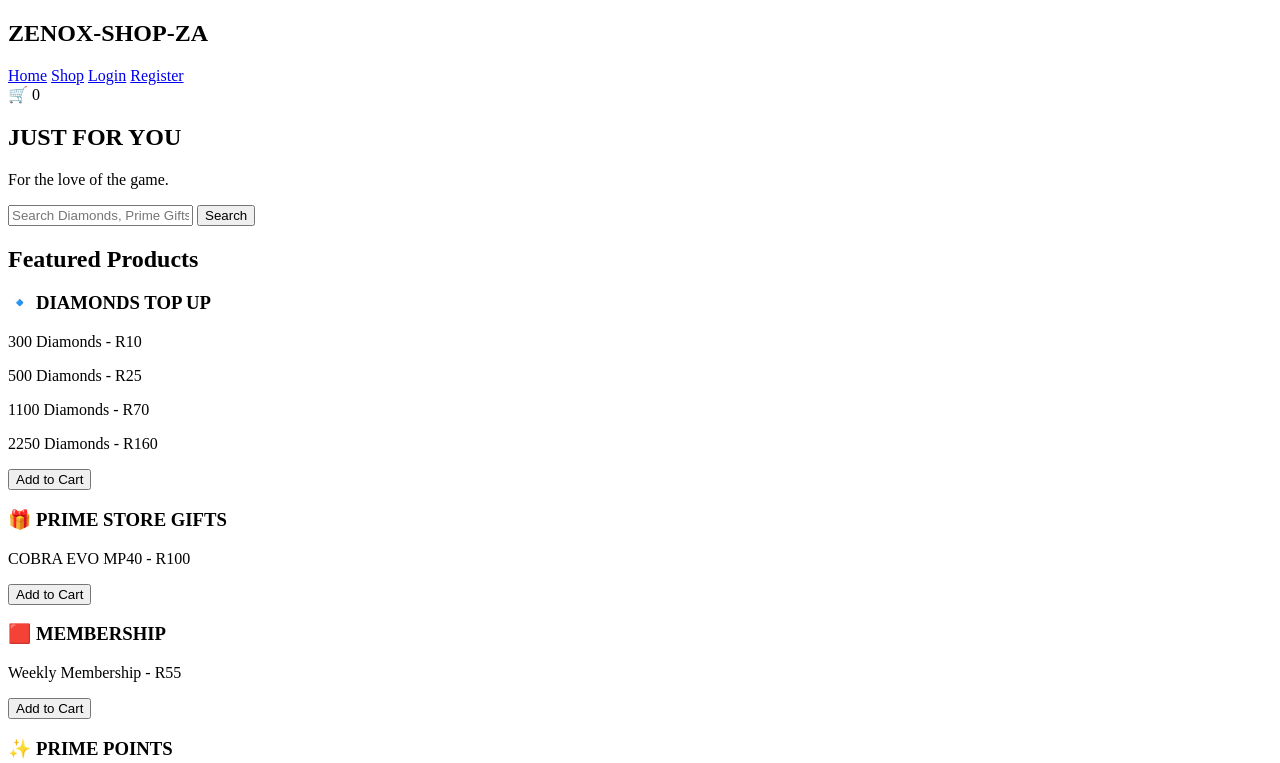
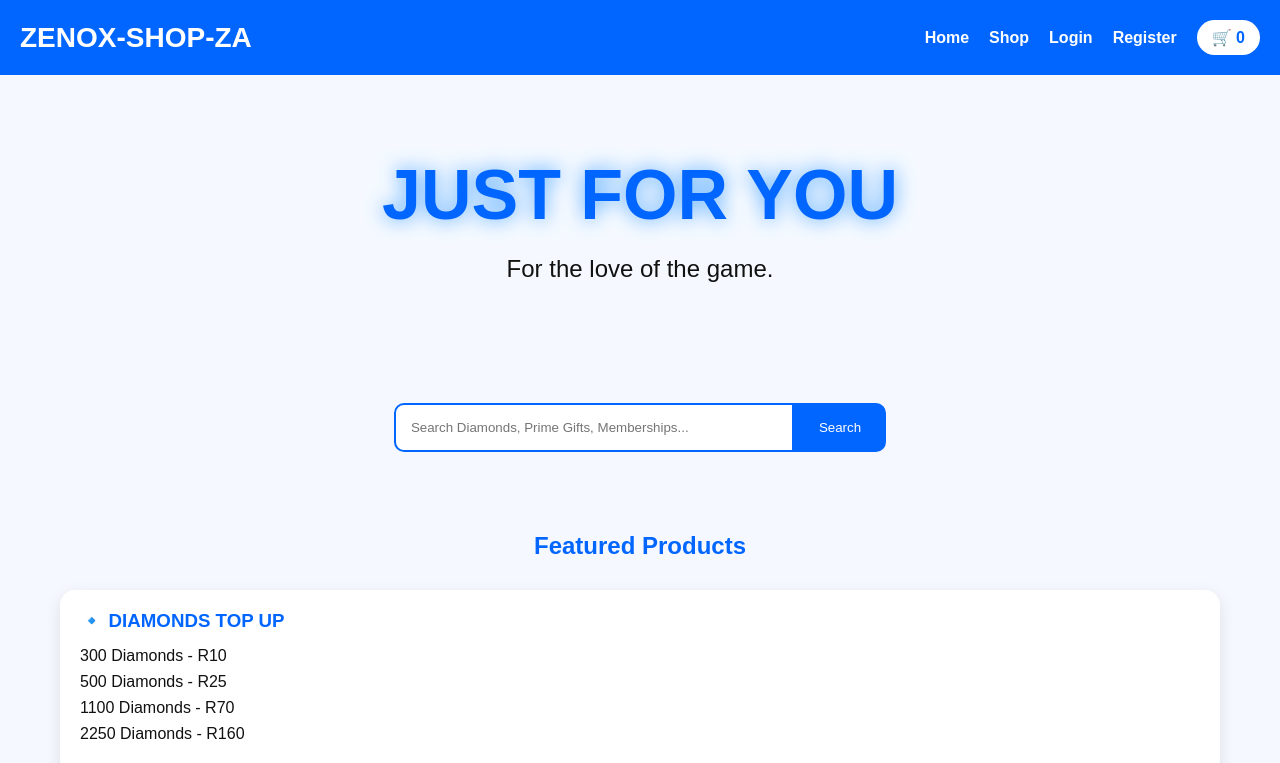
Before and after one commit to maremoshemashale802-svg/Zenox-SHOP-ZA, a website: page index.html in a window 1280 px wide. Shown: the top 763 px of the page. Drawn offline with Linux system fonts and the light colour scheme; files that its build step writes are made by us from their sources; files whose address does not match are found by name.

Commit message:
Refactor CSS and remove embedded JavaScript
Refactored CSS styles and removed JavaScript code from style.css. Added global styles, header, nav, and product styles.

```diff
--- a/style.css
+++ b/style.css
@@ -1,133 +1,139 @@
-/**
- * Dynamic Sensitivity Interface Engine
- * Features: Multi-Layer Hardware Telemetry Scan & Input Configuration Persistence
- */
+*{
+    margin:0;
+    padding:0;
+    box-sizing:border-box;
+    font-family:Arial,sans-serif;
+}
 
-document.addEventListener("DOMContentLoaded", () => {
+body{
+    background:#f5f9ff;
+    color:#111;
+}
 
-    // Core Layout Layout Control Nodes
-    const scanTriggerBtn = document.getElementById("scan-trigger-btn");
-    const saveTriggerBtn = document.getElementById("save-trigger-btn");
-    const scanningBox = document.getElementById("scanning-box");
-    const scanProgress = document.getElementById("scan-progress");
-    const scanTitle = document.getElementById("scan-title");
-    const scanSubtitle = document.getElementById("scan-subtitle");
+header{
+    background:#0066ff;
+    color:white;
+    display:flex;
+    justify-content:space-between;
+    align-items:center;
+    padding:20px;
+}
 
-    // Headshot Calibration Matrices mapped up to 200 units
-    const defaultCalibrations = [
-        { id: "slider-general", displayId: "val-general", optimalVal: 184 },
-        { id: "slider-red-dot", displayId: "val-red-dot", optimalVal: 172 },
-        { id: "slider-2x-scope", displayId: "val-2x-scope", optimalVal: 168 },
-        { id: "slider-4x-scope", displayId: "val-4x-scope", optimalVal: 155 },
-        { id: "slider-sniper-scope", displayId: "val-sniper-scope", optimalVal: 110 },
-        { id: "slider-suggested-dpi", displayId: "val-suggested-dpi", optimalVal: 580 },
-        { id: "slider-fire-button", displayId: "val-fire-button", optimalVal: 44 }
-    ];
+.logo h2{
+    font-size:28px;
+}
 
-    // Initialize values as empty placeholders per UI images
-    defaultCalibrations.forEach(target => {
-        const sliderNode = document.getElementById(target.id);
-        const displayNode = document.getElementById(target.displayId);
+nav{
+    display:flex;
+    align-items:center;
+    gap:20px;
+}
 
-        if (sliderNode && displayNode) {
-            displayNode.textContent = "?";
+nav a{
+    color:white;
+    text-decoration:none;
+    font-weight:bold;
+}
 
-            // Manual adjustment handler tracking
-            sliderNode.addEventListener("input", (e) => {
-                displayNode.textContent = e.target.value;
-            });
-        }
-    });
+nav a:hover{
+    color:#ffe600;
+}
 
-    // =========================================================================
-    // AUTOMATED SYSTEM HARDWARE CALIBRATION SCAN LOOP
-    // =========================================================================
-    if (scanTriggerBtn) {
-        scanTriggerBtn.addEventListener("click", () => {
-            // Render modal container visibility attributes
-            scanningBox.style.display = "flex";
-            scanProgress.style.width = "0%";
+.cart{
+    background:white;
+    color:#0066ff;
+    padding:8px 15px;
+    border-radius:25px;
+    cursor:pointer;
+    font-weight:bold;
+}
 
-            scanTitle.textContent = "INITIALIZING PHONE TELEMETRY...";
-            scanSubtitle.textContent = "Analyzing processor latency parameters...";
+.hero{
+    text-align:center;
+    padding:80px 20px;
+}
 
-            let progressPct = 0;
-            const scannerTimeline = setInterval(() => {
-                progressPct += 2;
-                scanProgress.style.width = `${progressPct}%`;
+.hero h1{
+    font-size:70px;
+    color:#0066ff;
+    text-shadow:0 0 20px #4da6ff;
+}
 
-                // Update dynamic status logs as progress advances
-                if (progressPct === 26) {
-                    scanTitle.textContent = "SCANNING DPI LAYERS...";
-                    scanSubtitle.textContent = "Evaluating hardware screen refresh metrics...";
-                }
-                if (progressPct === 54) {
-                    scanTitle.textContent = "CALCULATING PRECISION COEFFS...";
-                    scanSubtitle.textContent = "Generating zero-recoil movement offsets (0 - 200)...";
-                }
-                if (progressPct === 82) {
-                    scanTitle.textContent = "INJECTING MODIFICATION PROFILE...";
-                    scanSubtitle.textContent = "Synchronizing crosshair alignment framework...";
-                }
+.hero p{
+    font-size:24px;
+    margin-top:20px;
+}
 
-                // Scan Completed successfully
-                if (progressPct >= 100) {
-                    clearInterval(scannerTimeline);
+.search{
+    display:flex;
+    justify-content:center;
+    margin:40px;
+}
 
-                    setTimeout(() => {
-                        // Push optimal numerical profiles to UI elements
-                        defaultCalibrations.forEach(target => {
-                            const sliderNode = document.getElementById(target.id);
-                            const displayNode = document.getElementById(target.displayId);
+.search input{
+    width:400px;
+    padding:15px;
+    border:2px solid #0066ff;
+    border-radius:10px 0 0 10px;
+    outline:none;
+}
 
-                            if (sliderNode && displayNode) {
-                                sliderNode.value = target.optimalVal;
-                                displayNode.textContent = target.optimalVal;
-                            }
-                        });
+.search button{
+    background:#0066ff;
+    color:white;
+    border:none;
+    padding:15px 25px;
+    cursor:pointer;
+    border-radius:0 10px 10px 0;
+}
 
-                        // Flip auxiliary operational settings toggles
-                        const boostToggle = document.getElementById("toggle-more-sensi");
-                        const limitToggle = document.getElementById("toggle-max-sensi");
-                        if (boostToggle) boostToggle.checked = true;
-                        if (limitToggle) limitToggle.checked = true;
+.products{
+    padding:40px;
+}
 
-                        // Activate layout save authorization badges
-                        saveTriggerBtn.classList.add("ready-to-save");
-                        scanningBox.style.display = "none";
-                    }, 350);
-                }
-            }, 40); // Runs a smooth step progression over ~2 seconds
-        });
-    }
+.products h2{
+    text-align:center;
+    color:#0066ff;
+    margin-bottom:30px;
+}
 
-    // =========================================================================
-    // PROFILE SAVE ACTION HANDLER
-    // =========================================================================
-    if (saveTriggerBtn) {
-        saveTriggerBtn.addEventListener("click", () => {
-            if (saveTriggerBtn.classList.contains("ready-to-save")) {
-                alert("Success: Recoil dampening coefficients built and pushed into game configurations storage!");
-            } else {
-                alert("Error: Core telemetry profile empty. Tap 'Auto-tune' to scan device first.");
-            }
-        });
-    }
+.product{
+    background:white;
+    border-radius:15px;
+    padding:20px;
+    margin:20px;
+    box-shadow:0 5px 15px rgba(0,0,0,.1);
+}
 
-    // =========================================================================
-    // FONTS GRID ATTRIBUTES MATRIX INTERACTION
-    // =========================================================================
-    const scaleButtons = document.querySelectorAll(".scale-btn");
-    const previewBox = document.getElementById("font-preview-box");
+.product h3{
+    color:#0066ff;
+    margin-bottom:15px;
+}
 
-    scaleButtons.forEach(btn => {
-        btn.addEventListener("click", () => {
-            scaleButtons.forEach(b => b.classList.remove("active"));
-            btn.classList.add("active");
+.product p{
+    margin:8px 0;
+}
 
-            if (previewBox) {
-                previewBox.textContent = btn.getAttribute("data-val");
-            }
-        });
-    });
-});
+.product button{
+    width:100%;
+    background:#0066ff;
+    color:white;
+    border:none;
+    padding:12px;
+    margin-top:15px;
+    border-radius:10px;
+    cursor:pointer;
+    font-size:16px;
+}
+
+.product button:hover{
+    background:#0047b3;
+}
+
+footer{
+    background:#0066ff;
+    color:white;
+    text-align:center;
+    padding:20px;
+    margin-top:40px;
+}
```
